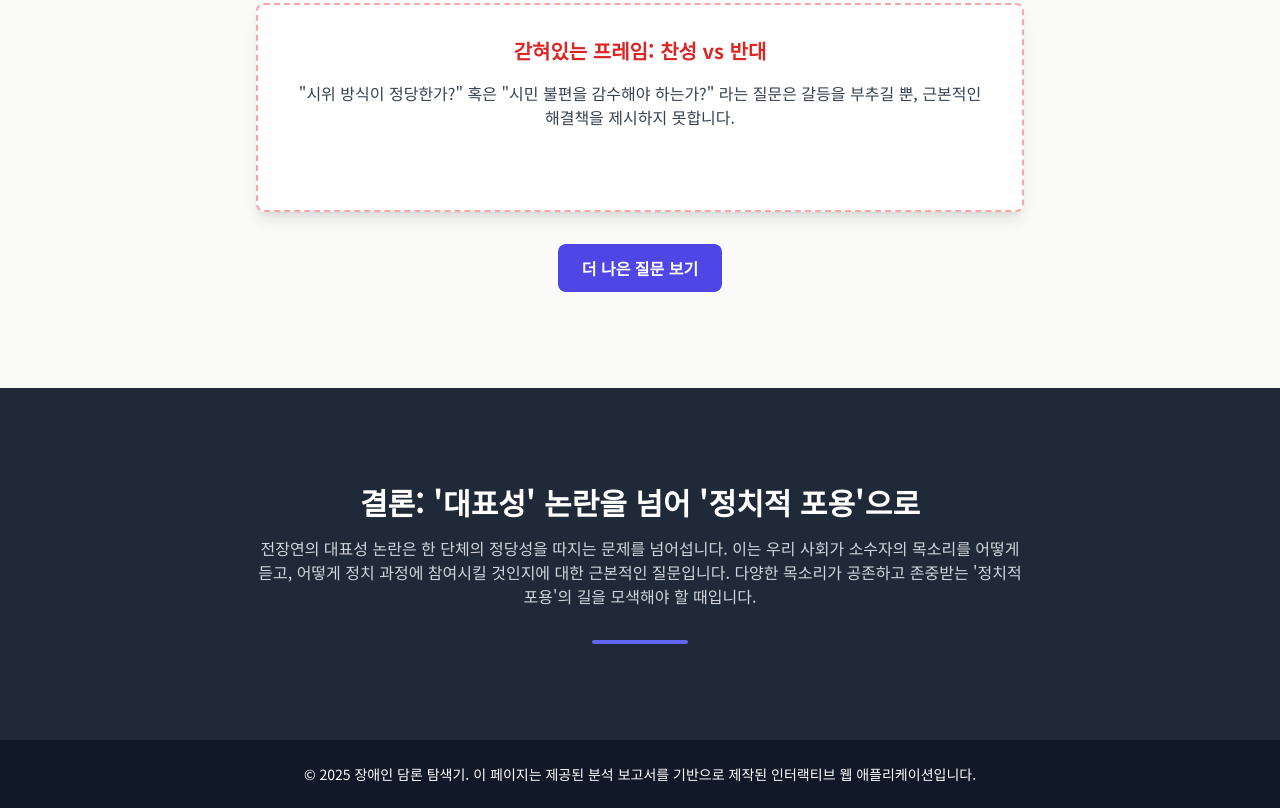
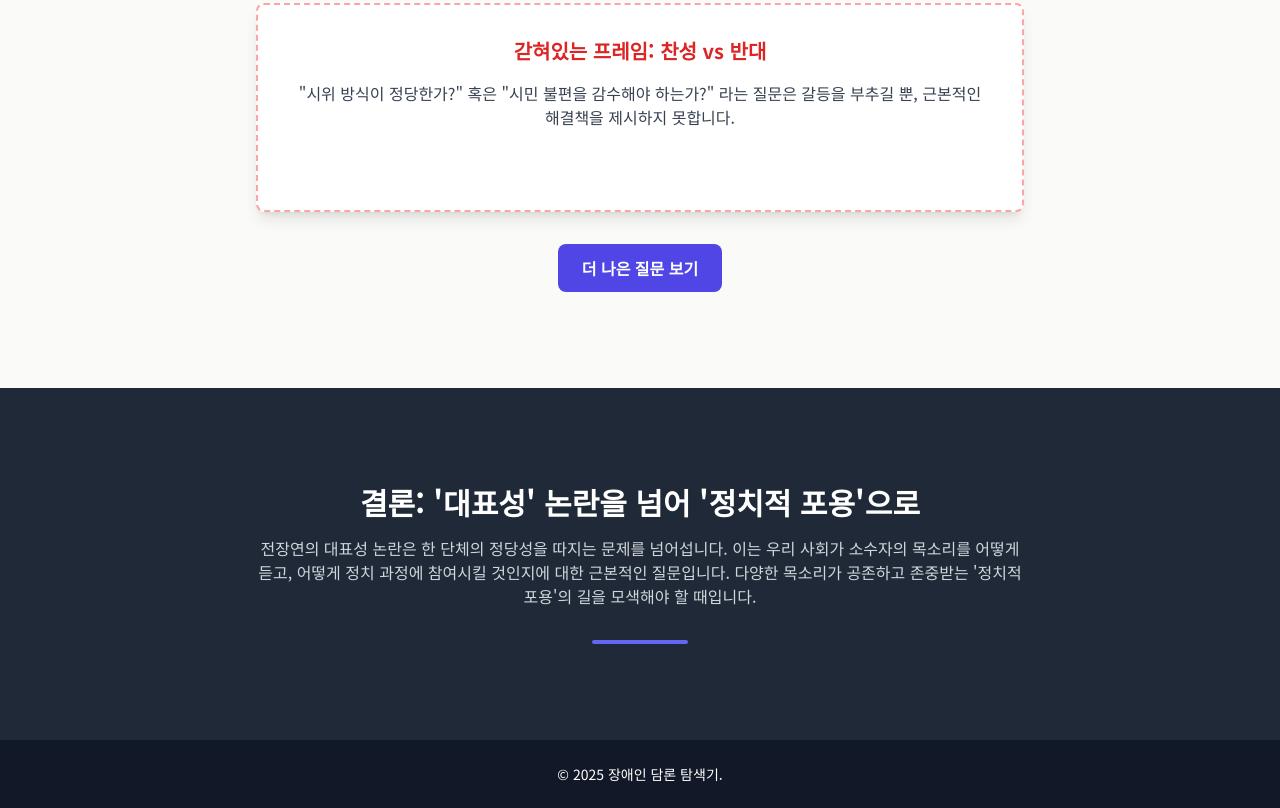
Before and after one commit to Duckcchun/Duckcchun.github.io, a plain HTML site: page index.html in a window 1280 px wide. Shown: the part 2886-3694 px from the top of the page. Drawn offline with nearby package versions, Linux system fonts and the light colour scheme.

Commit message:
Simplify footer content in index.html
Removed the description from the footer paragraph.

```diff
--- a/index.html
+++ b/index.html
@@ -178,7 +178,7 @@
 
     <footer class="bg-gray-900 text-white py-6">
         <div class="container mx-auto px-6 text-center text-sm">
-            <p>&copy; 2025 장애인 담론 탐색기. 이 페이지는 제공된 분석 보고서를 기반으로 제작된 인터랙티브 웹 애플리케이션입니다.</p>
+            <p>&copy; 2025 장애인 담론 탐색기.</p>
         </div>
     </footer>
 
```
